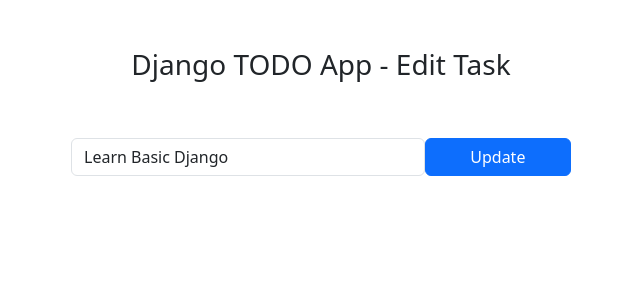
After one commit to thien-dang/todo, a Django app: page /todo/edit_task/2/ in a window 1280 px wide. The commit adds this page. Shown: the top 300 px of the page, without its empty margins (319-959 px from the left). Run offline with Django 4.2, Linux system fonts and the light colour scheme; data comes from the database, SQL or seed files in the repository; both versions use the stored data as it was after the commit.

Commit message:
Edit task feature

```diff
--- /dev/null
+++ b/templates/edit_task.html
@@ -0,0 +1,28 @@
+<!DOCTYPE html>
+<html lang="en">
+<head>
+    <meta charset="UTF-8">
+    <meta name="viewport" content="width=device-width, initial-scale=1.0">
+    <title>Edit Task - Django TODO App</title>
+
+    <!-- Bootstrap -->
+    <link href="https://cdn.jsdelivr.net/npm/bootstrap@5.3.0-alpha1/dist/css/bootstrap.min.css" rel="stylesheet" integrity="sha384-GLhlTQ8iRABdZLl6O3oVMWSktQOp6b7In1Zl3/Jr59b6EGGoI1aFkw7cmDA6j6gD" crossorigin="anonymous">
+    <script src="https://cdn.jsdelivr.net/npm/bootstrap@5.3.0-alpha1/dist/js/bootstrap.bundle.min.js" integrity="sha384-w76AqPfDkMBDXo30jS1Sgez6pr3x5MlQ1ZAGC+nuZB+EYdgRZgiwxhTBTkF7CXvN" crossorigin="anonymous"></script>
+    <!-- Font Awesome Icons -->
+    <link rel="stylesheet" href="https://cdnjs.cloudflare.com/ajax/libs/font-awesome/4.7.0/css/font-awesome.min.css">
+</head>
+<body>
+    <div class="container">
+        <h3 class="pt-5 pb-5 text-center">Django TODO App - Edit Task</h3>
+        <form action="{% url 'edit_task' current_task.pk %}" method="POST" name="edit task" style="width: 500px; margin: auto;">
+            {% csrf_token %}
+            <div class="form-group">
+                <span style="display: flex;">
+                    <input name="new task" type="text" class="form-control" placeholder="Add a task" value="{{ current_task.task }}">
+                    <button type="submit" class="btn btn-primary" style="width: 200px;">Update</button>
+                </span>
+            </div>
+        </form>
+    </div>
+</body>
+</html>
--- a/templates/home.html
+++ b/templates/home.html
@@ -33,7 +33,7 @@
                         <span style="position: relative; float: right;">
                             <a href="{% url 'mark_as_done' uncompleted_task.pk %}" class="btn btn-success"><i class="fa fa-check"></i> Mark as Done</a>
                             <a class="btn btn-danger"><i class="fa fa-trash"></i></a>
-                            <a class="btn btn-primary"><i class="fa fa-pencil"></i></a>
+                            <a href="{% url 'edit_task' uncompleted_task.pk %}" class="btn btn-primary"><i class="fa fa-pencil"></i></a>
                         </span>
                     </div>
                 </div>
--- a/todo/urls.py
+++ b/todo/urls.py
@@ -7,4 +7,5 @@
     path('create_task/', views.create_task, name='create_task'),
     path('mark_as_done/<int:pk>/', views.mark_as_done, name='mark_as_done'),
     path('mark_as_undone/<int:pk>/', views.mark_as_undone, name='mark_as_undone'),
+    path('edit_task/<int:pk>/', views.edit_task, name='edit_task'),
 ]
--- a/todo/views.py
+++ b/todo/views.py
@@ -1,4 +1,4 @@
-from django.shortcuts import redirect, get_object_or_404
+from django.shortcuts import render, redirect, get_object_or_404
 from django.http import Http404
 
 from .models import Task
@@ -31,3 +31,18 @@
         pass  # TODO: Add a feature to handle Http404 if needed.
 
     return redirect('home')
+
+
+def edit_task(request, pk):
+    current_task = get_object_or_404(Task, pk=pk)
+
+    if request.method == 'POST':
+        new_task = request.POST['new task']
+        current_task.task = new_task
+        current_task.save()
+        return redirect('home')
+    else:
+        context = {
+            'current_task': current_task
+        }
+        return render(request, 'edit_task.html', context=context)
```
Also changed, not shown: db.sqlite3.
